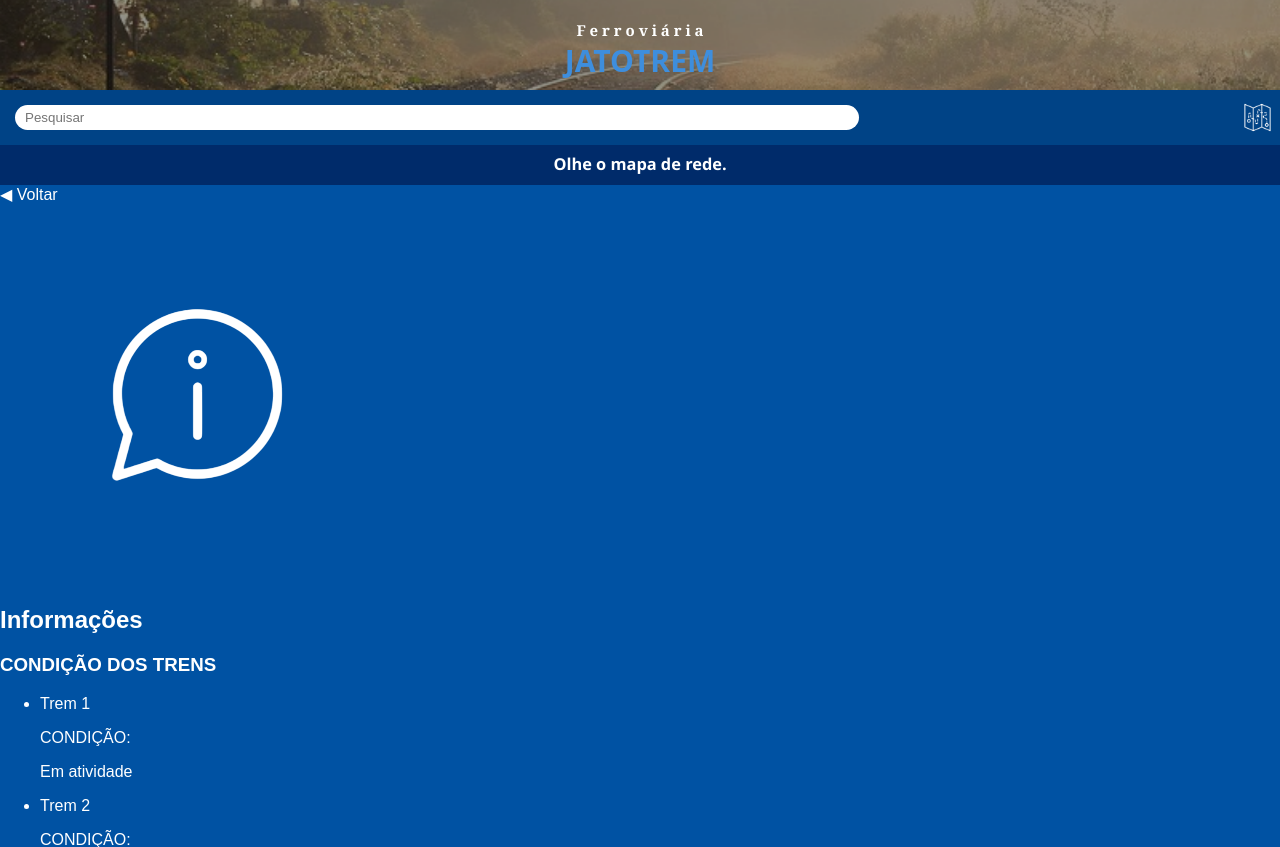
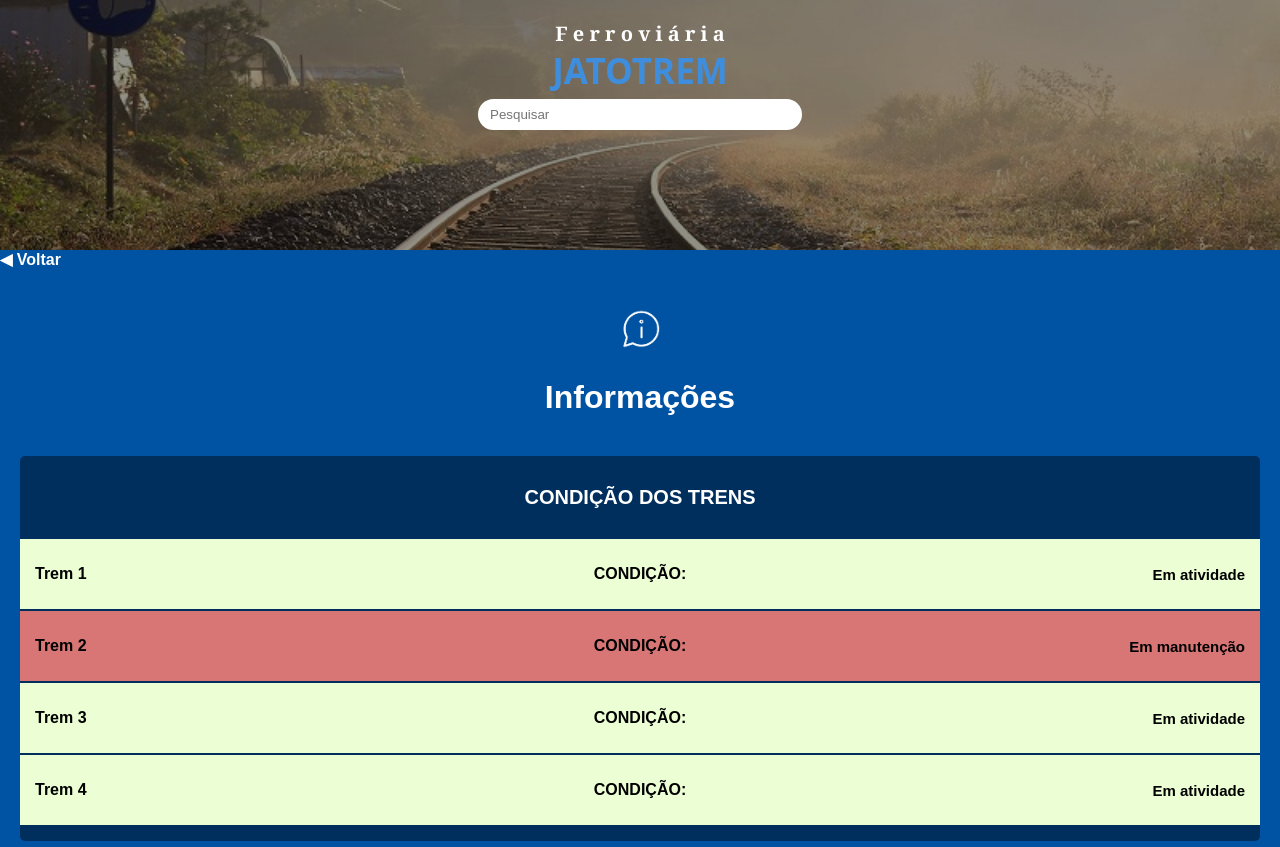
Before and after one commit to GustavoDuncker/Trabalho-trem, a PHP site: page /public/informacao1.html in a window 1280 px wide. Shown: the top 847 px of the page. Run offline with PHP 8.4, Linux system fonts and the light colour scheme.

Commit message:
add - Arrumei o CSS e o HTML da página de informações

```diff
--- a/public/informacao1.html
+++ b/public/informacao1.html
@@ -1,38 +1,25 @@
+<!DOCTYPE html>
 <html lang="pt-BR">
-
 <head>
-    <meta charset="UTF-8">
-    <meta name="viewport" content="width=device-width, initial-scale=1.0">
-    <link rel="stylesheet" href="../styles/mapaRede.css">
-    <link rel="icon" href="../assets/images/trem inicioo.png">
-
-    <title>Document</title>
+  <meta charset="UTF-8" />
+  <meta name="viewport" content="width=device-width, initial-scale=1" />
+  <link rel="stylesheet" href="../styles/informacao.css" />
+  <link rel="icon" href="../assets/images/trem inicioo.png" />
+  <title>Contato - Jatotrem</title>
 </head>
 <body>
-
   <header class="cabecalho">
     <div class="logo-container">
       <h1 class="txtFerroviaria">F e r r o v i á r i a</h1>
       <h2 class="txtJato">JATOTREM</h2>
     </div>
-
+    <div class="pesquisa">
+      <input type="text" placeholder="Pesquisar" />
+    </div>
   </header>
-    <section class="cabecalho2">
-        <div class="pesquisa">
-          <input type="text" placeholder="Pesquisar" class="pesquisaInput"/>
-        </div>
-        <div class="mapaLink">
-                <img src="../assets/images/mapaTrem.png" alt="Mapa" class="imgMapa" />
-        </div>
-    </section>
-
-    <section class="cabecalho3">
-        <h3 class="txtCabecalho3">Olhe o mapa de rede.</h3>
-    </section>
-
     <main>
         <div id="main-voltar">
-            <a href="inicioAdm.html">
+            <a href="inicioFuncionario.html">
                 <span>◀</span>
                 <span>Voltar</span>
             </a>
--- a/styles/informacao.css
+++ b/styles/informacao.css
@@ -1,4 +1,4 @@
-body{
+body {
   margin: 0;
   font-family: Arial, Helvetica, sans-serif;
   background-color: #0052A3;
@@ -6,52 +6,80 @@ body{
   display: flex;
   flex-direction: column;
   min-height: 100vh;
-  align-items: center;
 }
 
-a {
-  text-decoration: none;
-  color: white;
-}
-
-#cabecalho{
+.cabecalho {
   background-image: url('../assets/images/imgCabecalho.png');
   background-size: cover;
   background-position: center;
   padding: 20px 0;
   text-align: center;
   height: 210px;
-  width: 100%;
 }
 
-#logo-container{
+a{
+  text-decoration: none;
+  color: white;
+}
+
+.logo-container img {
+  height: 100px;
+}
+
+.txtJato {
+  font-family: system-ui, sans-serif;
+  font-size: 35px;
+  color: #3e8edd;
+  margin: 0;
+}
+
+.txtFerroviaria {
+  font-family: Cambria, serif;
+  font-size: 20px;
+  margin: 0;
+}
+
+.pesquisa {
+  margin-top: 5px;
+}
+
+.pesquisa input {
+  width: 90%;
+  max-width: 300px;
+  padding: 8px 12px;
+  border-radius: 20px;
+  border: none;
+  outline: none;
+}
+
+#logo-container {
   display: flex;
   flex-direction: column;
   align-items: center;
 }
 
-#logo-container img{
+#logo-container img {
   height: 100px;
 }
 
-#txtFerroviaria{
+#txtFerroviaria {
   font-family: Cambria, Cochin, Georgia, Times, 'Times New Roman', serif;
   font-size: 20px;
   margin: 0;
 }
 
-#txtJato{
+#txtJato {
   font-family: system-ui, -apple-system, BlinkMacSystemFont, 'Segoe UI', Roboto, Oxygen, Ubuntu, Cantarell, 'Open Sans', 'Helvetica Neue', sans-serif;
   font-size: 35px;
   color: #3e8edd;
   margin: 0;
 }
 
-#pesquisa{
+#pesquisa {
   margin-top: 15px;
 }
 
-#pesquisa input{
+#pesquisa input {
   width: 80%;
   max-width: 300px;
   padding: 8px 12px;
@@ -60,23 +88,14 @@ a {
   outline: none;
 }
 
-main{
-  flex: 1;
-  flex-direction: column;
-  align-items: center;
-  padding: 20px;
-  width: 90%;
-  max-width: 600px;
-  box-sizing: border-box;
-}
 
-#voltar{
+#voltar {
   text-align: left;
   font-size: 16px;
   width: 100%;
 }
 
-#informacoes{
+#informacoes {
   background-color: #0052A3;
   padding: 20px;
   width: 100%;
@@ -86,25 +105,25 @@ main{
   align-items: center;
 }
 
-#logo-informacoes{
+#logo-informacoes {
   display: flex;
   flex-direction: column;
   align-items: center;
   margin-bottom: 20px;
 }
 
-#logo-informacoes img{
+#logo-informacoes img {
   height: 80px;
   margin-bottom: 10px;
 }
 
-#logo-informacoes h2{
+#logo-informacoes h2 {
   font-size: 2em;
   margin: 0;
   font-weight: bold;
 }
 
-#condicao-trens-container{
+#condicao-trens-container {
   width: 100%;
   background-color: #002f5e;
   border-radius: 5px;
@@ -112,20 +131,20 @@ main{
   margin: 20px auto;
 }
 
-#condicao-trens-titulo{
+#condicao-trens-titulo {
   padding: 10px 15px;
   text-align: center;
   font-weight: bold;
   font-size: 20px;
 }
 
-#lista-trens{
+#lista-trens {
   list-style: none;
   padding: 0;
   width: 100%;
 }
 
-#lista-trens li{
+#lista-trens li {
   display: grid;
   grid-template-columns: 1fr 1fr 1fr;
   padding: 10px 15px;
@@ -133,33 +152,33 @@ main{
   align-items: center;
 }
 
-#lista-trens li:nth-child(2){
+#lista-trens li:nth-child(2) {
   background-color: #d87575;
   color: #000;
 }
 
-#lista-trens li:not(:nth-child(2)){
+#lista-trens li:not(:nth-child(2)) {
   background-color: #ecffd4;
   color: #000;
 }
 
-.nome-trem{
+.nome-trem {
   font-weight: bold;
   text-align: left;
 }
 
-.condicao{
+.condicao {
   font-weight: bold;
   text-align: center;
 }
 
-.status{
+.status {
   text-align: right;
   font-weight: bold;
   font-size: 15px;
 }
 
-footer{
+footer {
   background-color: #0052A3;
   color: white;
   display: flex;
@@ -170,47 +189,47 @@ footer{
   box-sizing: border-box;
 }
 
-#footer-status{
+#footer-status {
   display: flex;
   align-items: center;
   font-size: 16px;
   font-weight: bold;
 }
 
-#footer-status span:first-child{
+#footer-status span:first-child {
   margin-right: 5px;
 }
 
-#footer-status span:last-child{
+#footer-status span:last-child {
   font-size: 18px;
   transform: translateY(1px);
 }
 
-#logoContainer2{
+#logoContainer2 {
   display: flex;
   flex-direction: column;
   align-items: center;
 }
 
-#footer-logo{
+#footer-logo {
   height: 40px;
   margin-bottom: 5px;
 }
 
-#txtFerroviaria2{
+#txtFerroviaria2 {
   font-family: Cambria, Cochin, Georgia, Times, 'Times New Roman', serif;
   font-size: 10px;
   margin: 0;
 }
 
-#txtJato2{
+#txtJato2 {
   font-family: system-ui, -apple-system, BlinkMacSystemFont, 'Segoe UI', Roboto, Oxygen, Ubuntu, Cantarell, 'Open Sans', 'Helvetica Neue', sans-serif;
   font-size: 20px;
   color: #3e8edd;
   margin: 0;
 }
 
-#main-voltar{
+#main-voltar {
   display: flex;
   align-items: center;
   font-size: 16px;
```
Lines whose indentation alone changed are shown as unchanged.
